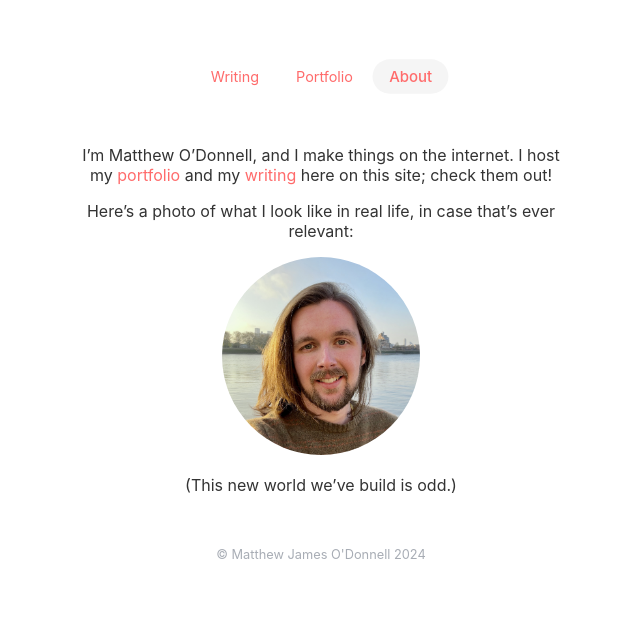
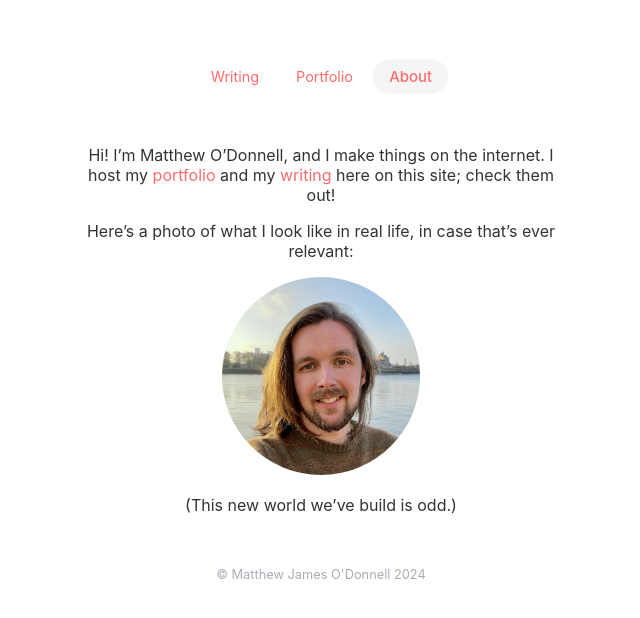
Before and after one commit to mattjamesod/andhash39, a Jekyll site: the page built from about.markdown, in a window 1280 px wide. Shown: the top 618 px of the page, without its empty margins (319-959 px from the left). Built offline with Jekyll 4.4.1, drawn with Linux system fonts in a browser that asks for light colours.

Commit message:
portfolio content and js logic

```diff
--- a/about.markdown
+++ b/about.markdown
@@ -4,7 +4,7 @@
 permalink: /about/
 ---
 
-I'm Matthew O'Donnell, and I make things on the internet. I host my [portfolio](/portfolio) and my [writing](/) here on this site; check them out!
+Hi!  I'm Matthew O'Donnell, and I make things on the internet. I host my [portfolio](/portfolio) and my [writing](/) here on this site; check them out!
 
 Here's a photo of what I look like in real life, in case that's ever relevant:
 
--- a/assets/css/portfolio.css
+++ b/assets/css/portfolio.css
@@ -21,6 +21,11 @@
 		border-radius: 12px;
 		background-color: var(--subtle-highlight);
 		transform: scale(1.01);
+	}
+
+	&.clicked {
+		border-radius: 12px;
+		background-color: var(--subtle-highlight);
 	}
 }
 
@@ -56,7 +61,7 @@
 
 .employment-span {
 	font-weight: 500;
-	color: var(--text-color);
+	color: var(--grey);
 	font-size: 0.7rem;
   	text-transform: uppercase;
   	font-variant: small-caps;
@@ -66,7 +71,14 @@
 .portfolio-skills {
   	max-height: 0;
   	overflow: hidden;
-  	transition: max-height 0.3s ease-in-out; /* Add transition effect */
+  	transition: max-height 0.3s ease-in-out;
 	color: var(--text-color);
 	font-size: 0.9rem;
 }
+
+.portfolio-skills-container {
+	text-align: start;
+	padding-top: 1rem;
+  	padding-left: 1rem;
+  	padding-right: 1rem;
+}
```
Also changed, not shown: _layouts/portfolio_index.html (+15 -2 lines), _posts/2024-02-13-happiness.markdown (deleted, +0 -9 lines), _posts/2024-02-14-fructidor.markdown (deleted, +0 -13 lines), _posts/2024-02-29-the-ancestry-of-the-blog.markdown (renamed from _posts/2024-02-12-frontier.markdown, +6 -4 lines).
